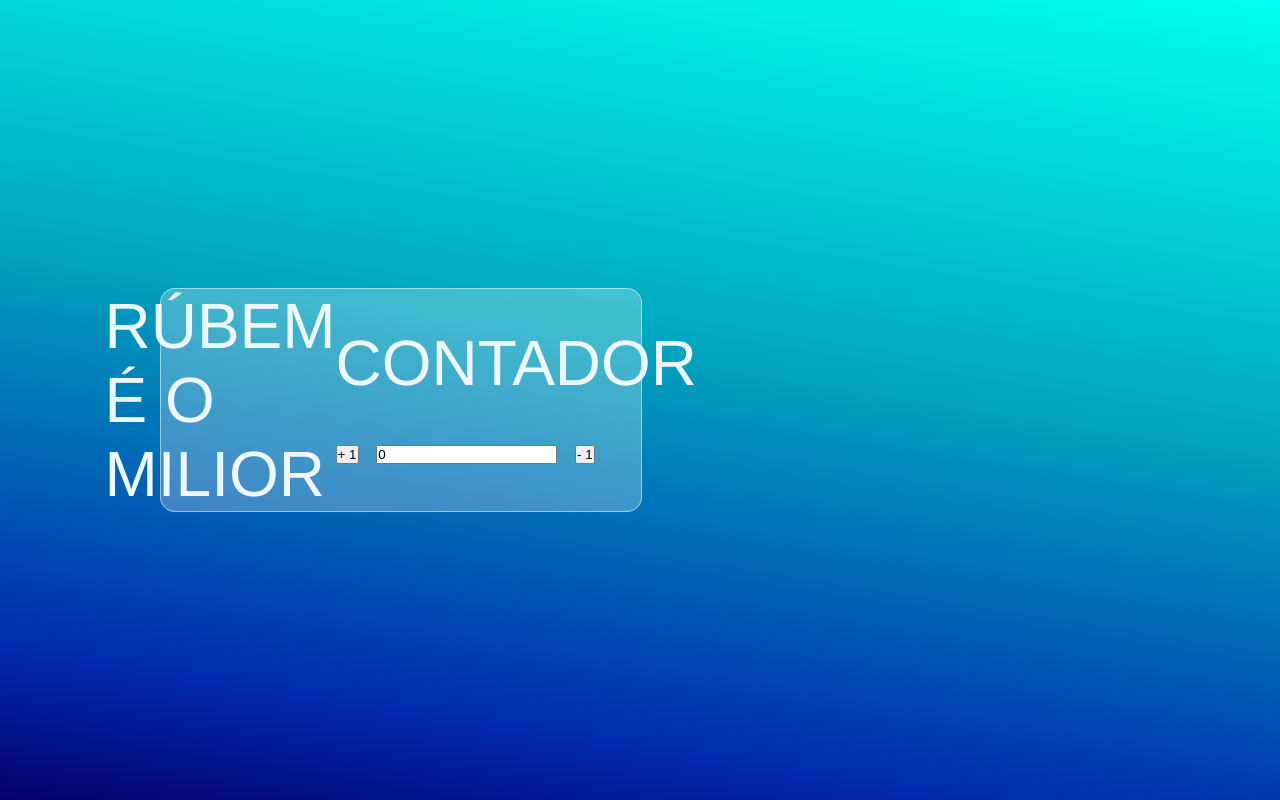
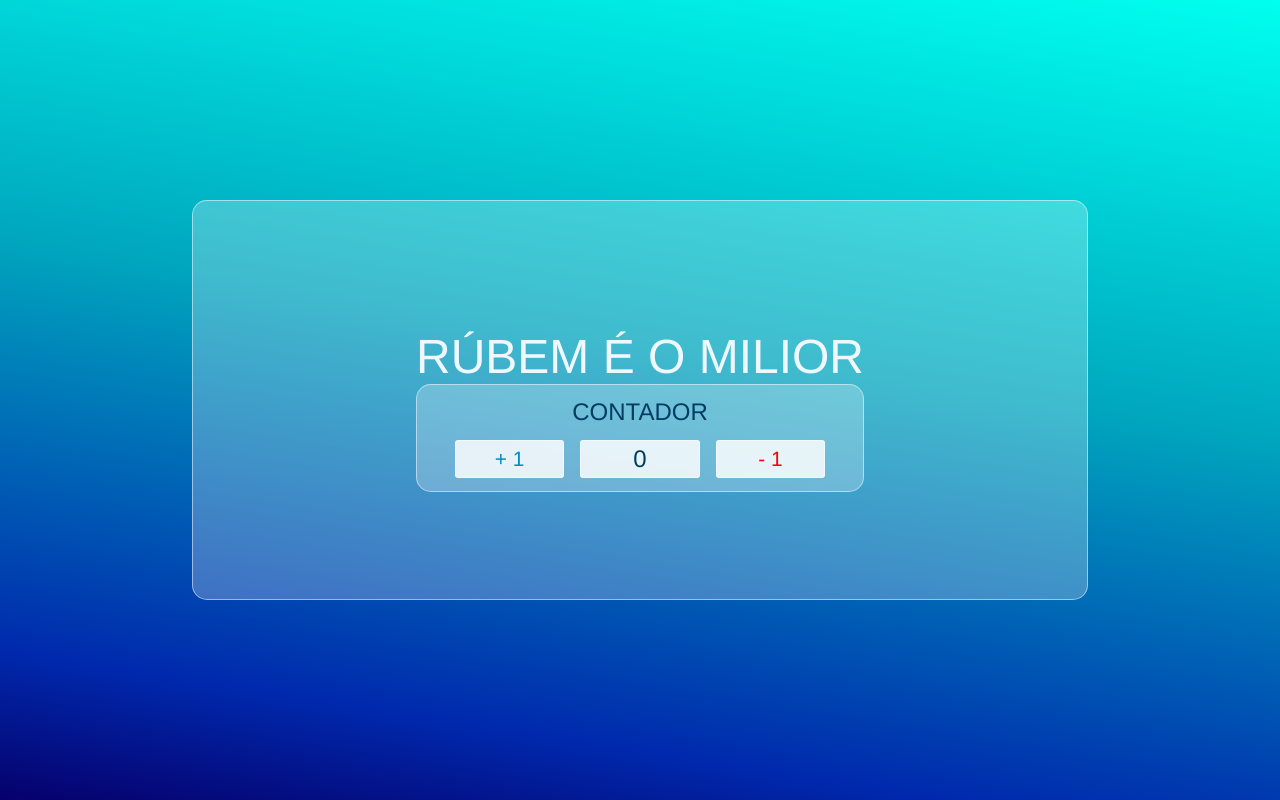
Before and after one commit to Rubemvn/contador, a plain HTML site: page index.html in a window 1280 px wide. Drawn offline with Linux system fonts and the light colour scheme.

Commit message:
Estilo de painel de contagem Foi adicionado um estilo para o painel de contagem, seguindo a mesma identidade do resto da página

```diff
--- a/styles/style.css
+++ b/styles/style.css
@@ -1,26 +1,97 @@
-*{
+* {
     margin: 0;
     padding: 0;
+    box-sizing: border-box;
 }
-body{
+
+body {
     height: 100vh;
     width: 100vw;
-    background: rgb(6,0,108);
-    background: linear-gradient(9deg, rgba(6,0,108,1) 0%, rgba(0,41,173,1) 15%, rgba(0,166,190,1) 56%, rgba(0,255,239,1) 100%);
+    background: rgb(6, 0, 108);
+    background: linear-gradient(9deg, #06006c 0%, #0029ad 15%, #00a6be 56%, #00ffef 100%);
     display: flex;
     justify-content: center;
     align-items: center;
 }
-.glass{
-    width: 50%;
+
+.container {
+    padding: 10% 5% 10% 5%;
+    width: 70%;
     height: 50%;
-    background-color: rgba(255, 255, 255, 0.247);
+    background-color: #ffffff3f;
     border-radius: 15px;
-    border: 1px solid rgba(255, 255, 255, 0.493);
+    border: 1px solid #ffffff7e;
     display: flex;
     justify-content: center;
+    align-content: center;
+    font-size: 6vmin;
+    font-family: 'Franklin Gothic Medium', 'Arial Narrow', Arial, sans-serif;
+}
+
+.glass {
+    display: flex;
+    flex-direction: column;
+    justify-content: space-evenly;
     align-items: center;
-    font-size: 4rem;
-    font-family: 'Franklin Gothic Medium', 'Arial Narrow', Arial, sans-serif;
     color: aliceblue;
 }
+
+.painel {
+    padding: 3% 0 3% 0;
+    width: 100%;
+    background-color: #ffffff3f;
+    border-radius: 15px;
+    border: 1px solid #ffffff7e;
+    display: flex;
+    justify-content: space-evenly;
+    align-items: center;
+    flex-direction: column;
+}
+
+.painel p {
+    color: #003b63;
+    font-size: 3vmin;
+
+}
+
+.contador {
+    margin-top: 3%;
+    width: 90%;
+    display: flex;
+    justify-content: space-evenly;
+}
+
+.buttonContador {
+    padding: 6px;
+    width: 27%;
+    font-size: 1.3rem;
+    font-family: 'Franklin Gothic Medium', 'Arial Narrow', Arial, sans-serif;
+    background-color: #ffffffd3;
+    border: 1px solid #ffffff7e;
+    border-radius: 3px;
+}
+
+.buttonContador:hover{
+    cursor: pointer;
+    background-color: #c1dbffd5;
+    transition: 500ms;
+}
+
+#maisUm {
+    color: #008bc2;
+}
+
+#menosUm {
+    color: #ff0000;
+}
+
+#textInput{
+    text-align: center;
+    font-size: 1.5rem;
+    font-family: 'Franklin Gothic Medium', 'Arial Narrow', Arial, sans-serif;
+    color: #003b63;
+    background-color: #ffffffd3;
+    border: 1.5px solid #ffffff7e;
+    border-radius: 3px;
+    width: 30%;
+}
```
